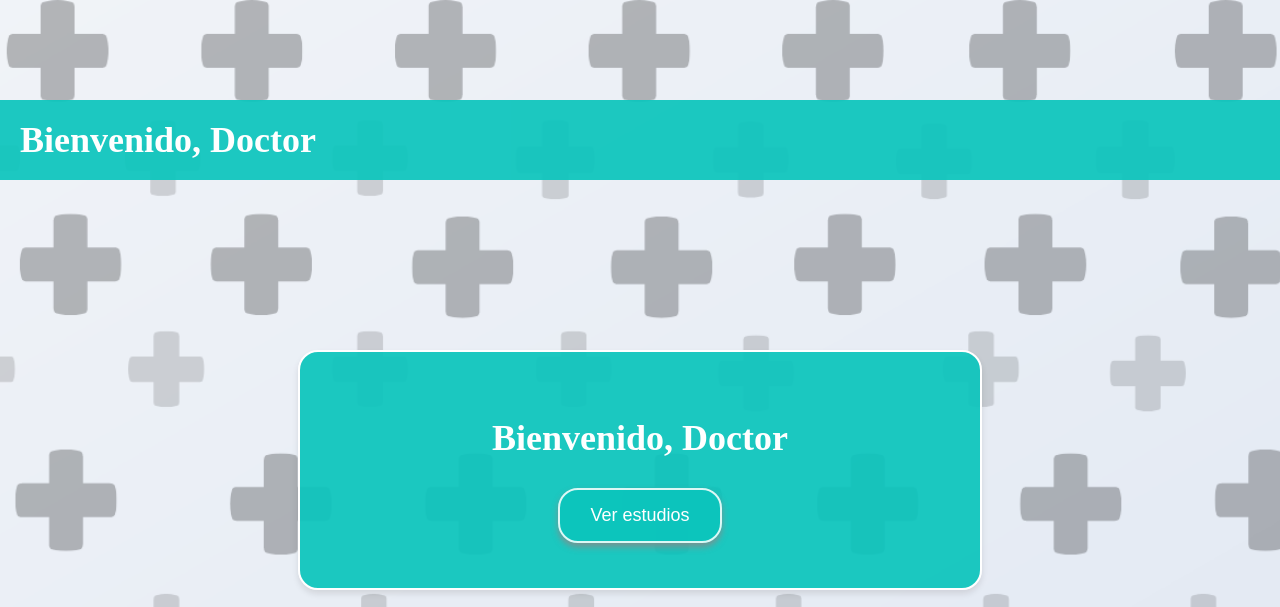
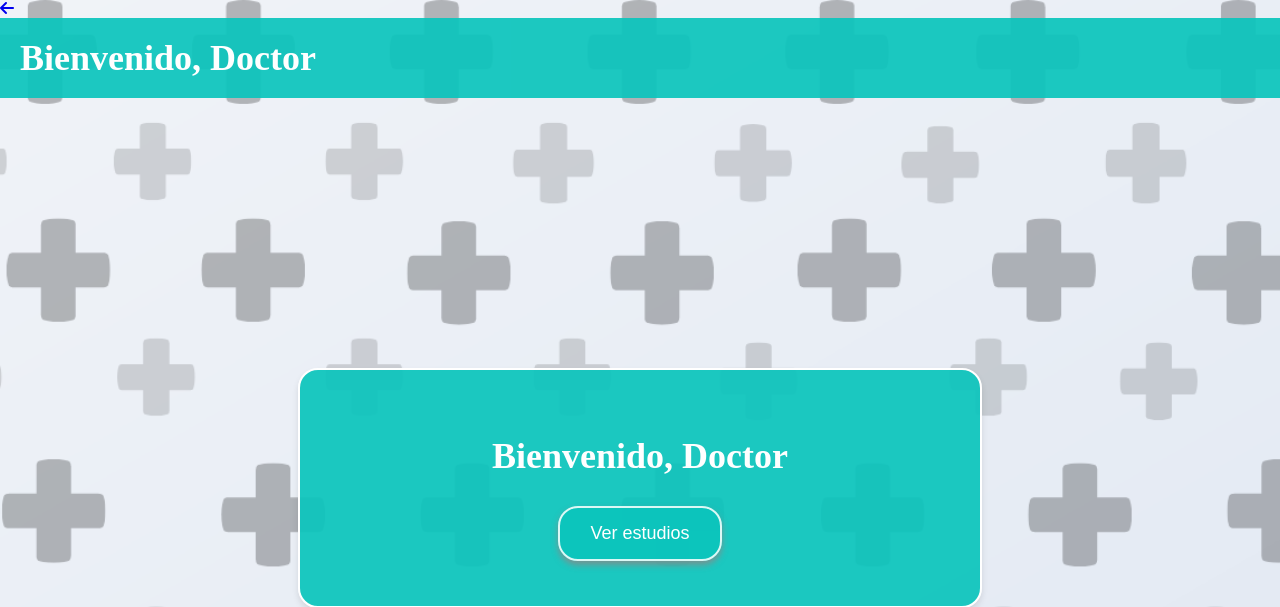
Before and after one commit to chui24/dicomve, a Flask app: page /user in a window 1280 px wide. Shown: the top 607 px of the page. Run offline with Flask 3, Linux system fonts and the light colour scheme; some libraries are stand-ins or nearby versions.

Commit message:
Ajustando la plantilla de la vista del usuario.

```diff
--- a/templates/user_view.html
+++ b/templates/user_view.html
@@ -5,8 +5,18 @@
     <meta name="viewport" content="width=device-width, initial-scale=1.0">
     <title>Welcome Doctor</title>
     <link rel="stylesheet" href="{{ url_for('static', filename='css/user_view.css') }}">
+
+  <!--Agregando cdn de iconos-->
+  <script src="https://kit.fontawesome.com/e388f8558d.js" crossorigin="anonymous"></script>
 </head>
+
 <body>
+
+    <!-- Icono de flecha para volver al home -->
+<a href="{{ url_for('home') }}" class="back_to_home">
+    <i class="fa-solid fa-arrow-left"></i>
+</a>
+
     <div class="header">
         <h1>Bienvenido, Doctor</h1>
     </div>
```
